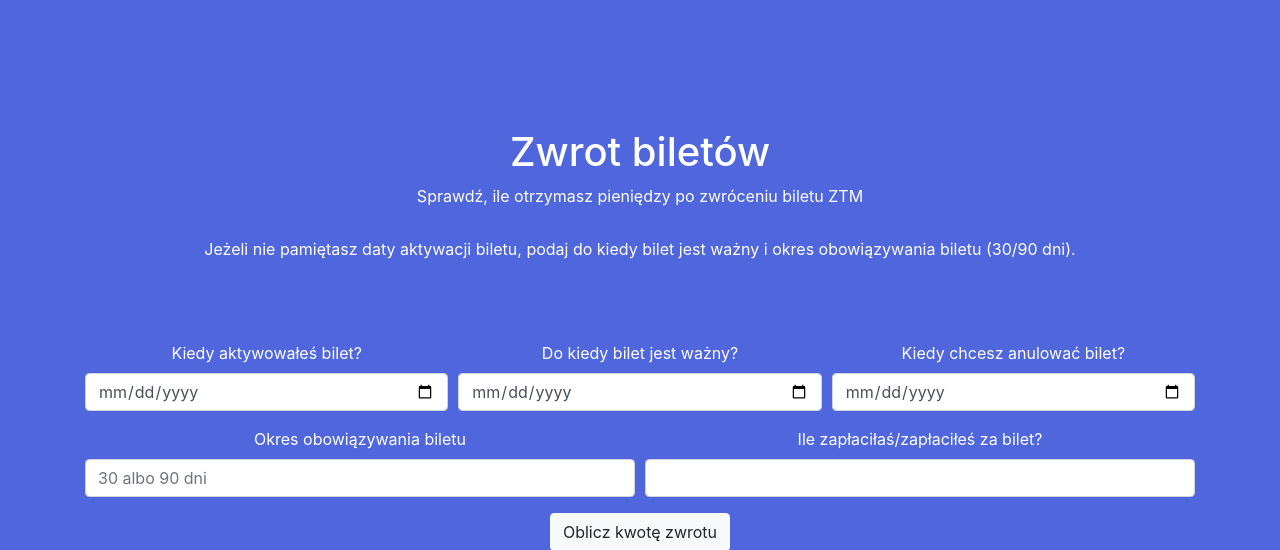
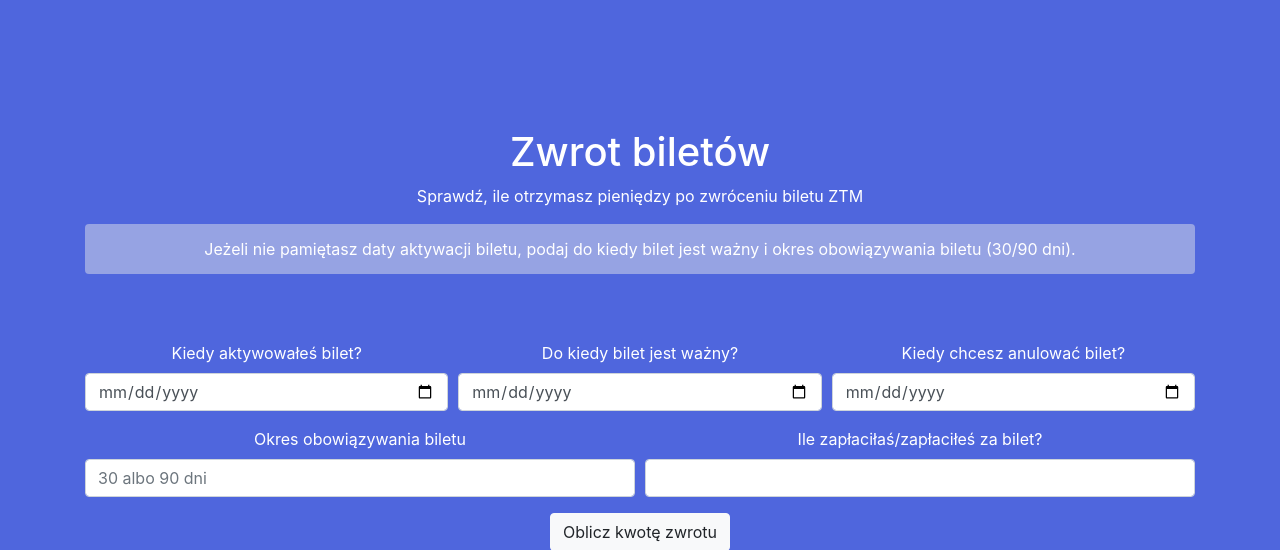
Before and after one commit to efefre/tickets_web, a Django app: page / in a window 1280 px wide. Shown: the top 550 px of the page. Run offline with Django 3.2, Linux system fonts and the light colour scheme; some libraries are stand-ins or nearby versions.

Commit message:
Add css for alert on home page

```diff
--- a/ticketWeb_root/static/css/style.css
+++ b/ticketWeb_root/static/css/style.css
@@ -6,6 +6,10 @@ body {
 .main-content {
     margin-top: 10%;
     text-align: center;
+}
+
+.alert-blue {
+    background-color: #96A3E3;
 }
 
 .form{
```
